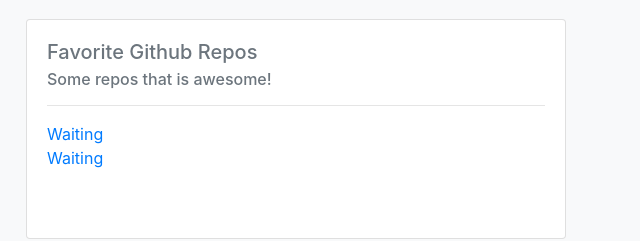
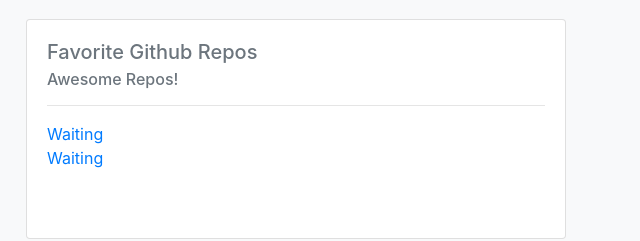
Before and after one commit to bach3/bach3.github.io, a plain HTML site: page index.html in a window 1280 px wide. Shown: the part 372-613 px from the top of the page, 629-1269 px from the left. Drawn offline with nearby package versions, Linux system fonts and the light colour scheme.

Commit message:
fix words

```diff
--- a/index.html
+++ b/index.html
@@ -60,7 +60,7 @@
             <div class="card">
               <div class="card-body">
                 <h5 class="card-title">Favorite Github Repos</h5>
-                <h6 class="card-subtitle mb-2 text-muted">Some repos that is awesome!</h6>
+                <h6 class="card-subtitle mb-2 text-muted">Awesome Repos!</h6>
                 <hr />
                 <a href="#" class="card-link">Waiting</a><br>
                 <a href="#" class="card-link">Waiting</a><br>
```
